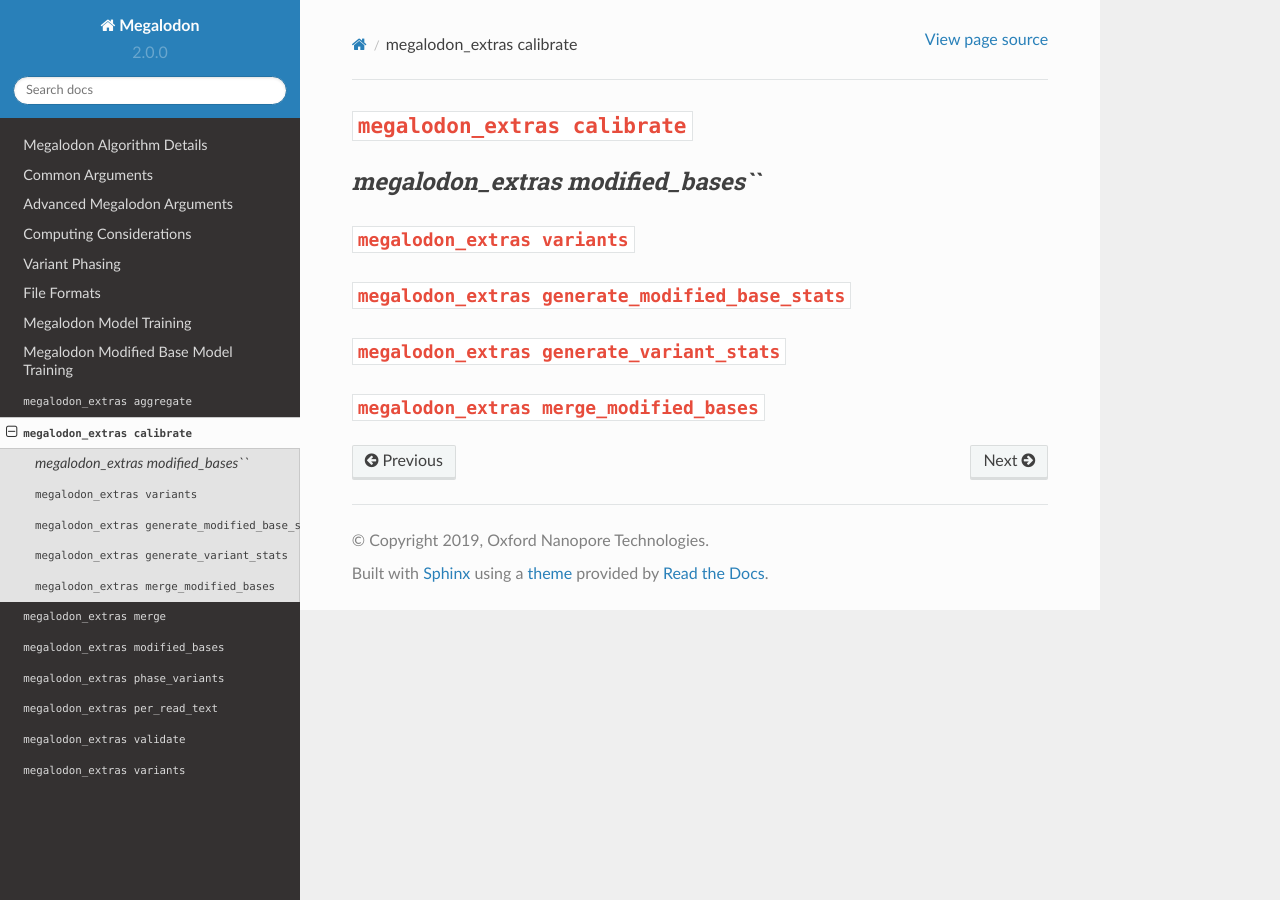
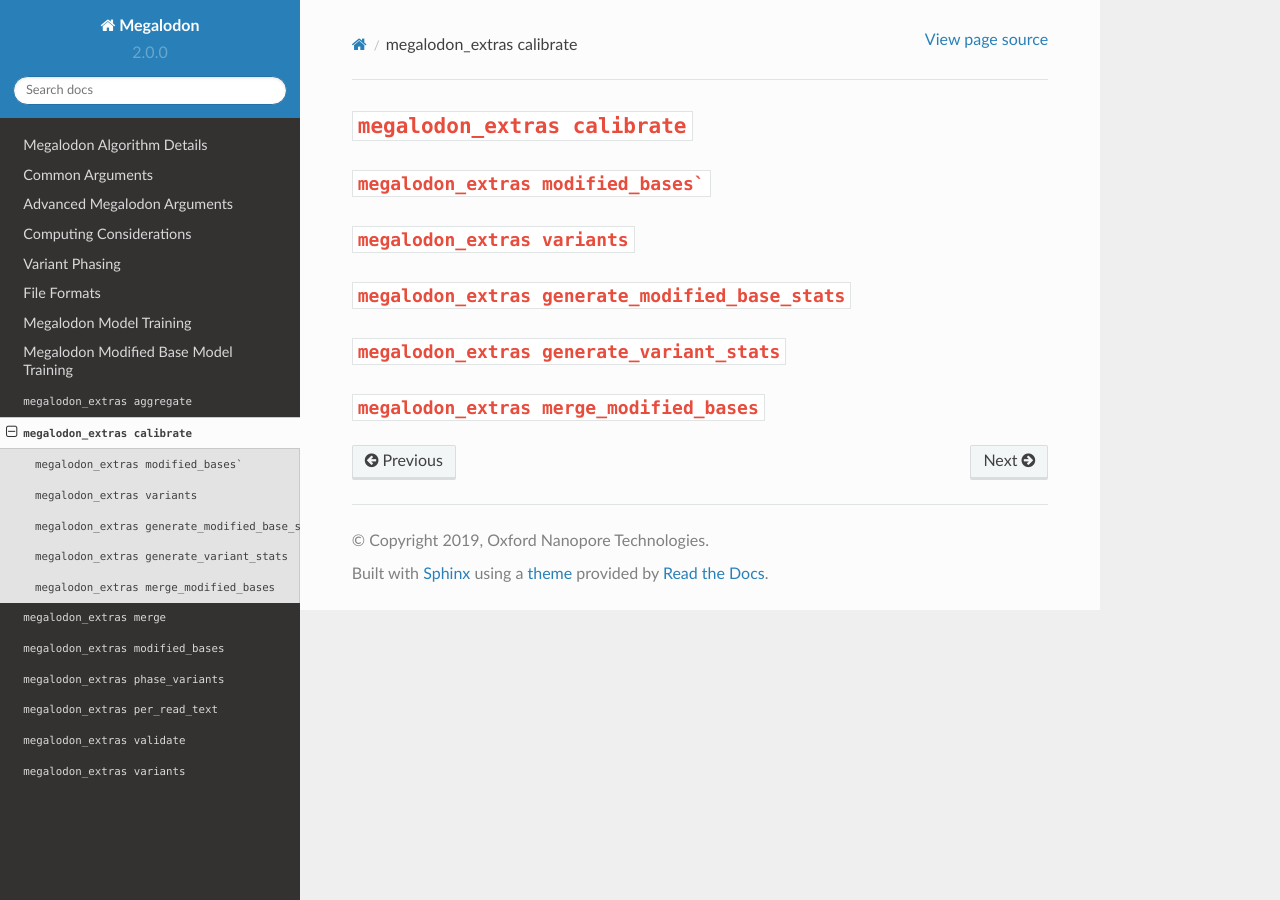
Before and after one commit to nanoporetech/megalodon, a Sphinx documentation site: the page built from docs/extras_calibrate.rst, in a window 1280 px wide. Built offline with Sphinx 7.4.7 and the Read the Docs theme 2.0.0, drawn with Linux system fonts in a browser that asks for light colours.

````diff
--- a/docs/extras_calibrate.rst
+++ b/docs/extras_calibrate.rst
@@ -3,9 +3,9 @@
 ******************************
 
 
------------------------------------
-`megalodon_extras modified_bases```
------------------------------------
+------------------------------------
+``megalodon_extras modified_bases```
+------------------------------------
 
 
 -----------------------------
--- a/docs/extras_modified_bases.rst
+++ b/docs/extras_modified_bases.rst
@@ -10,7 +10,7 @@
 
 ---------------------------------------------------
 ``megalodon_extras modified_bases update_database``
-----------------------------------------------------
+---------------------------------------------------
 
 
 -------------------------------------------------------
````
